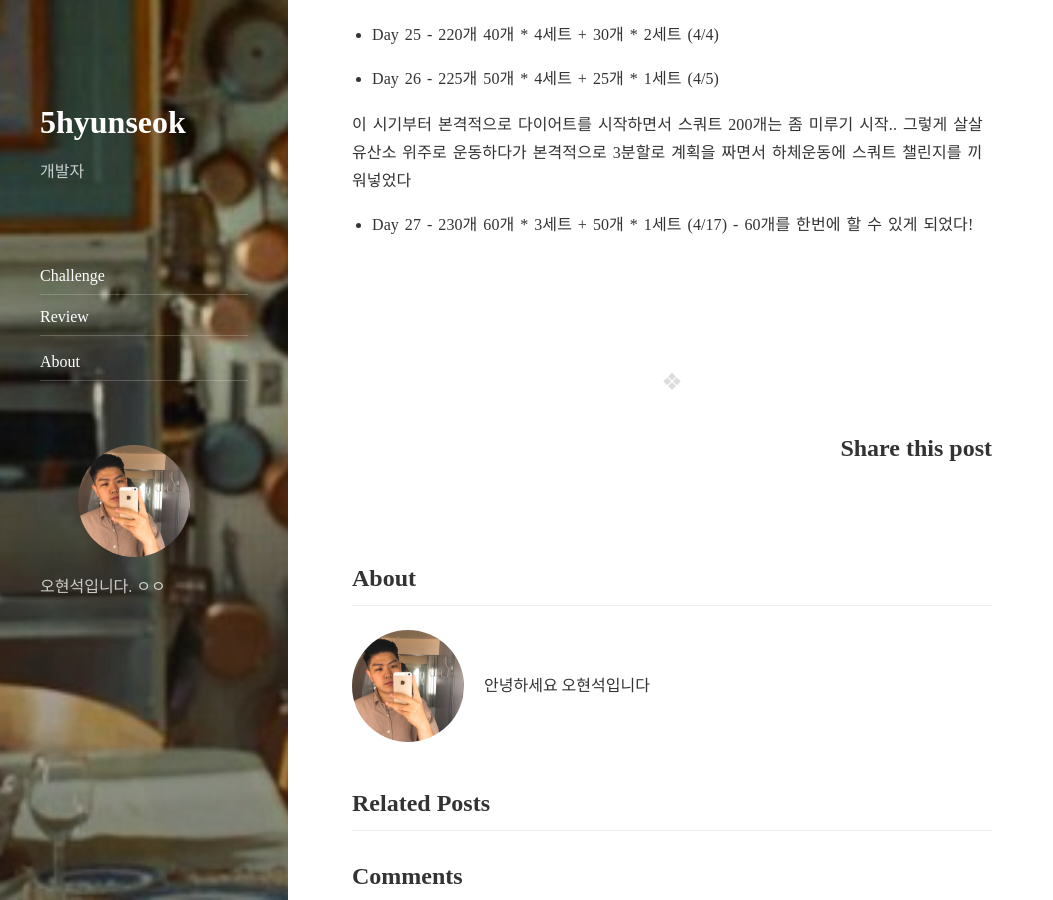
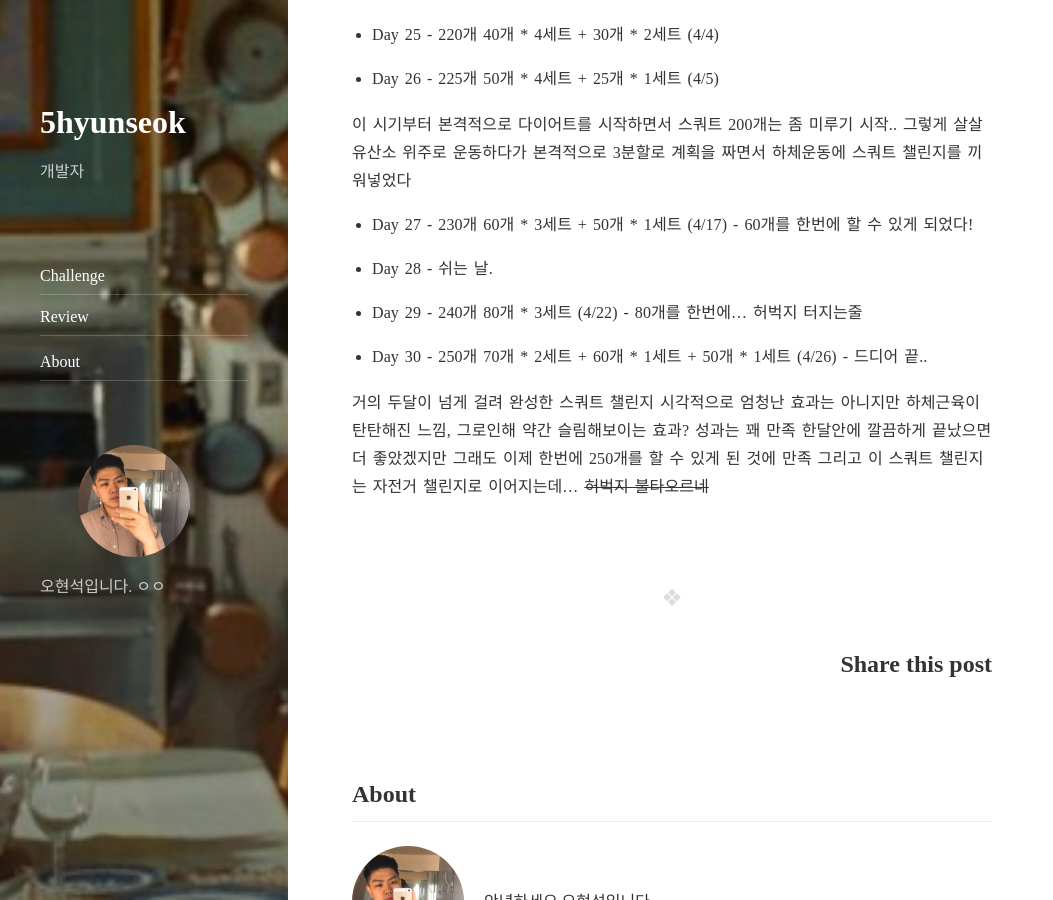
Before and after one commit to 5hyunseok/5hyunseok.github.io, a Jekyll site: the page built from _posts/2018-02-11-squat-challenge.markdown, in a window 1280 px wide and 900 px high, scrolled down 3454 px. Shown: the whole window, without its empty margins (0-1053 px from the left). Built offline with Jekyll 4.4.1, drawn with Linux system fonts in a browser that asks for light colours; nearby versions of some CDN libraries; comment, search, counter and statistics services are not loaded.

Commit message:
Update squat challenge

```diff
--- a/_posts/2018-02-11-squat-challenge.markdown
+++ b/_posts/2018-02-11-squat-challenge.markdown
@@ -94,3 +94,15 @@ comments: true
 본격적으로 3분할로 계획을 짜면서 하체운동에 스쿼트 챌린지를 끼워넣었다
 
 - Day 27 - 230개 60개 \* 3세트 + 50개 \* 1세트 (4/17) - 60개를 한번에 할 수 있게 되었다!
+
+- Day 28 - 쉬는 날.
+
+- Day 29 - 240개 80개 \* 3세트 (4/22) - 80개를 한번에... 허벅지 터지는줄
+
+- Day 30 - 250개 70개 \* 2세트 + 60개 \* 1세트 + 50개 \* 1세트 (4/26) - 드디어 끝..
+
+
+거의 두달이 넘게 걸려 완성한 스쿼트 챌린지
+시각적으로 엄청난 효과는 아니지만 하체근육이 탄탄해진 느낌, 그로인해 약간 슬림해보이는 효과? 성과는 꽤 만족
+한달안에 깔끔하게 끝났으면 더 좋았겠지만 그래도 이제 한번에 250개를 할 수 있게 된 것에 만족
+그리고 이 스쿼트 챌린지는 자전거 챌린지로 이어지는데... ~~허벅지 불타오르네~~
```
